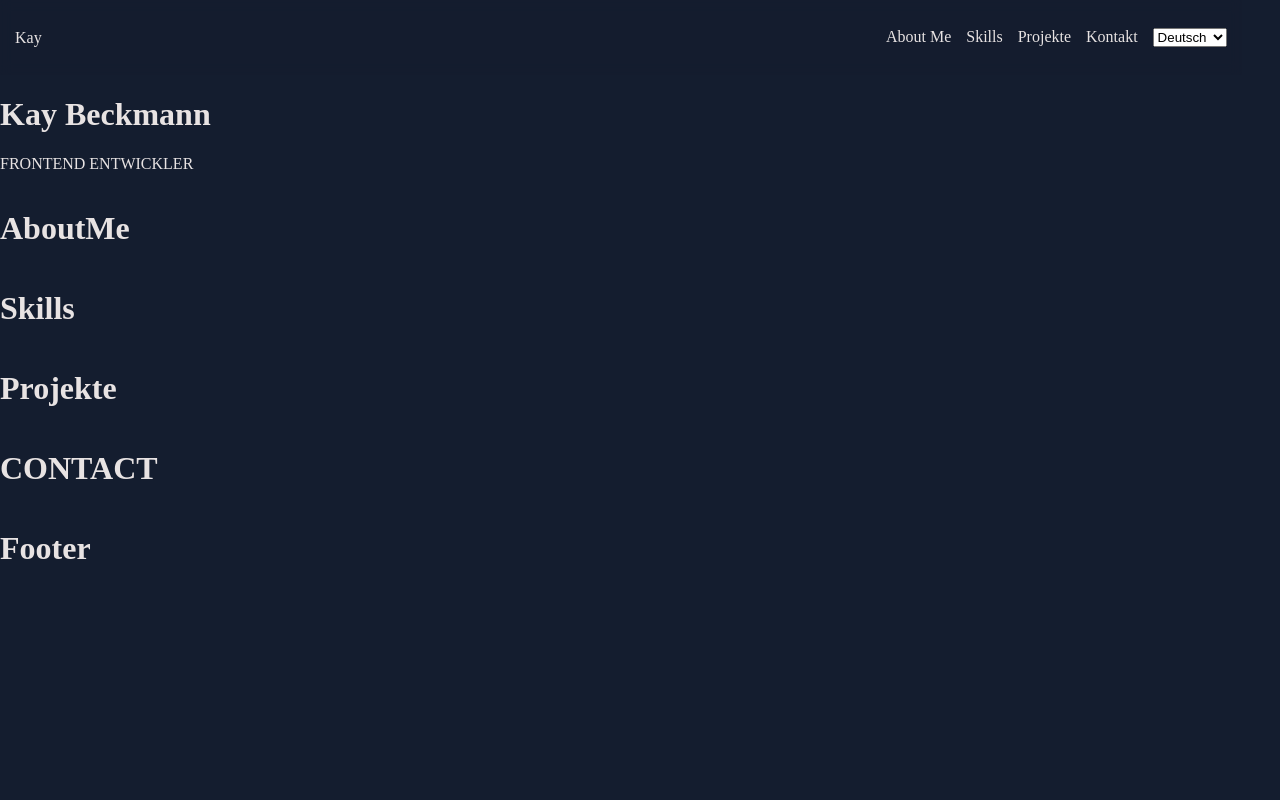
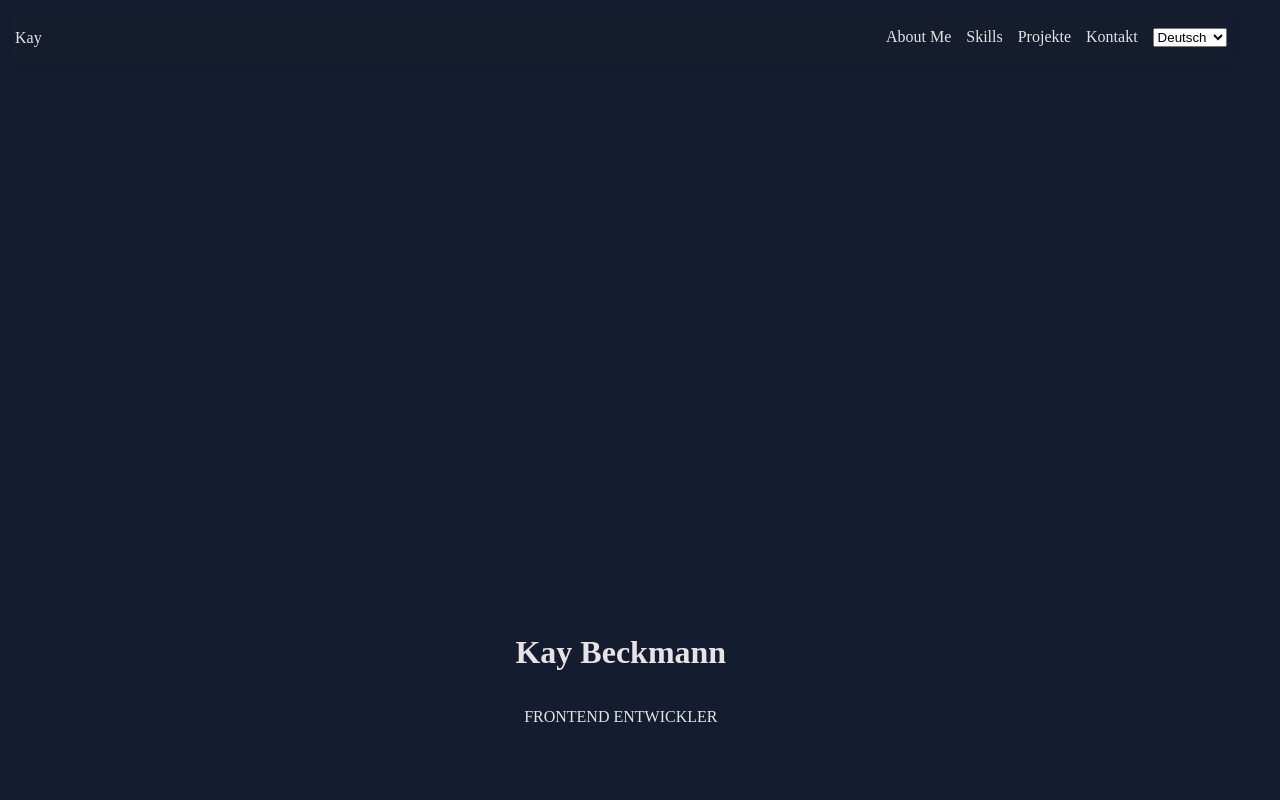
Before and after one commit to KayBeckmann/Portfolio-Vue, a Vue app: page / in a window 1280 px wide. Shown: the top 800 px of the page. Built offline with nearby package versions, Linux system fonts and the light colour scheme.

Commit message:
Style changes

```diff
--- a/src/components/LandingComponent.vue
+++ b/src/components/LandingComponent.vue
@@ -1,5 +1,5 @@
 <template>
-  <div>
+  <div class="content">
     <h1>{{ currentMessages.landingPage.title }}</h1>
     <p>{{ currentMessages.landingPage.subtitle }}</p>
   </div>
@@ -10,3 +10,13 @@ import { useLanguageStore } from '../stores/language';
 
 const { currentMessages } = useLanguageStore();
 </script>
+
+<style scoped>
+.content{
+  height: calc(100dvw - var(--menu-height));
+  display: flex;
+  align-items: center;
+  justify-content: center;
+  flex-direction: column;
+}
+</style>
```
